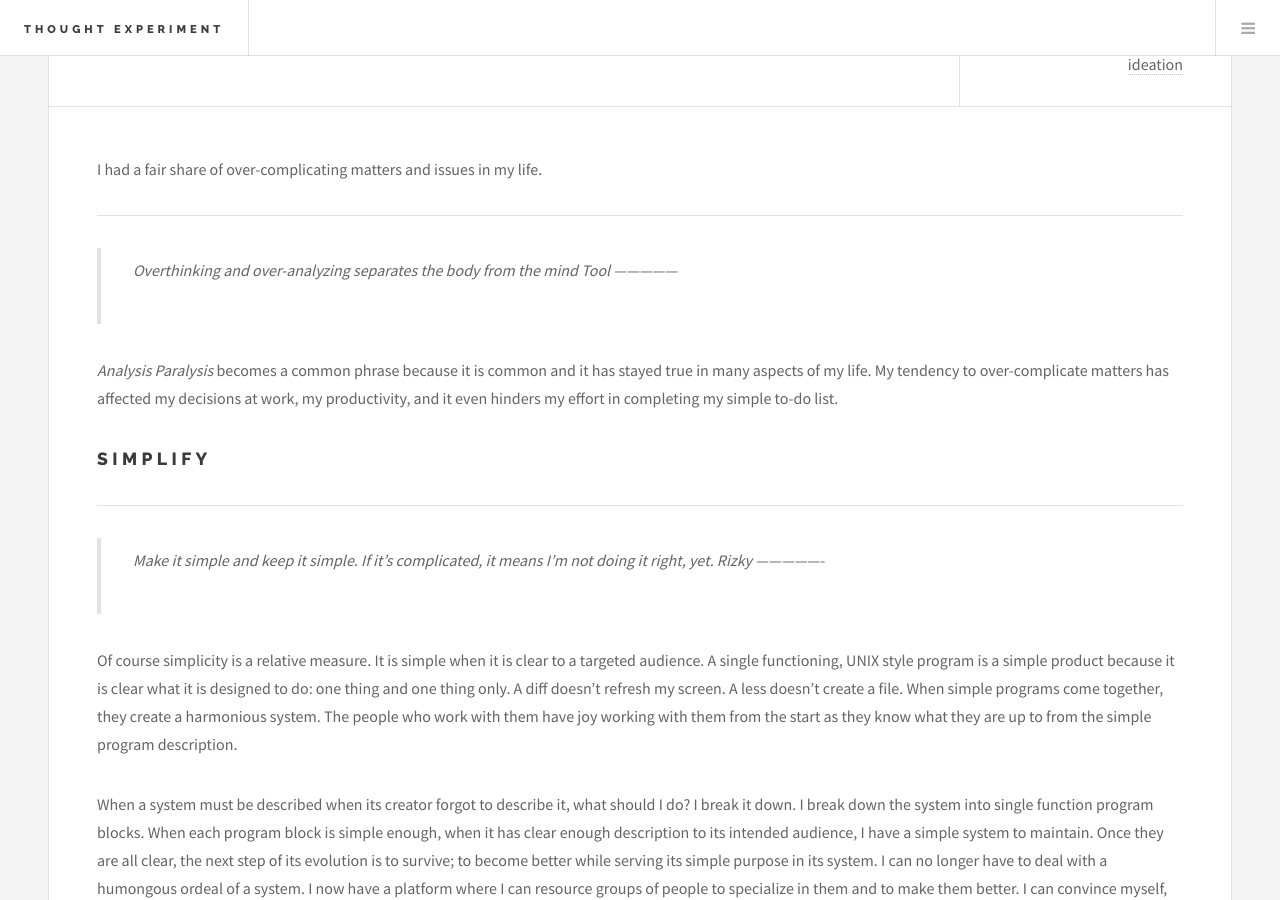
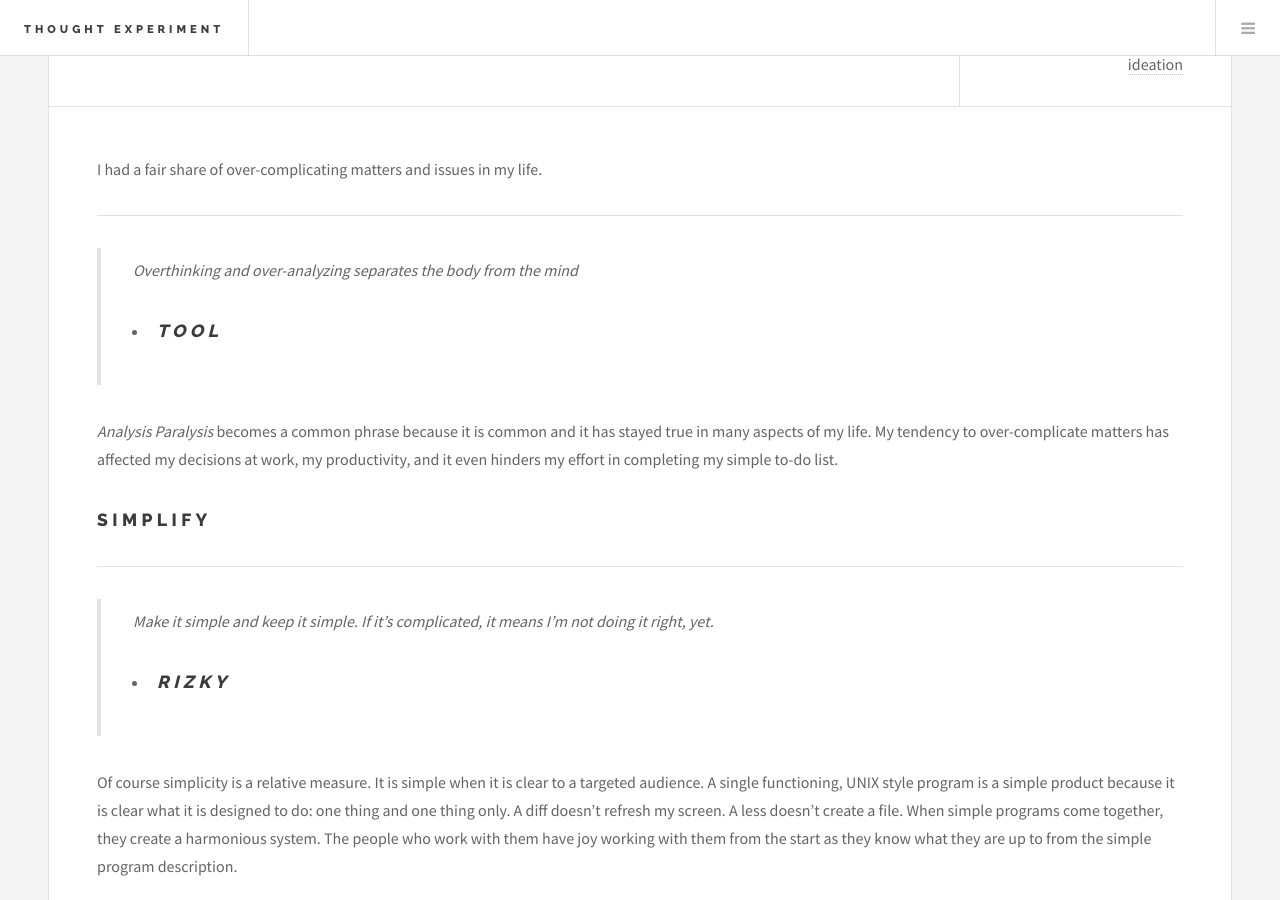
Before and after one commit to rizkylearns/thought-experiment, a Jekyll site: the page built from _posts/2016-07-08-simplify.md, in a window 1280 px wide and 900 px high, scrolled down 396 px. Built offline with Jekyll 4.4.1, drawn with Linux system fonts in a browser that asks for light colours.

Commit message:
fixing blog format. this is getting annoying

```diff
--- a/_posts/2016-07-08-simplify.md
+++ b/_posts/2016-07-08-simplify.md
@@ -11,15 +12,16 @@ I had a fair share of over-complicating matters and issues in my life.
 
 ---------------
 >Overthinking and over-analyzing separates the body from the mind
->*Tool*
+> - *Tool*
 ---------------
 
 *Analysis Paralysis* becomes a common phrase because it is common and it has stayed true in many aspects of my life. My tendency to over-complicate matters has affected my decisions at work, my productivity, and it even hinders my effort in completing my simple to-do list.
 
 ## Simplify
 ----------------
-> Make it simple and keep it simple. If it's complicated, it means I'm not doing it right, yet.
-> *Rizky*
+> Make it simple and keep it simple. If it's
+>  complicated, it means I'm not doing it right, yet.
+> - *Rizky*
 ----------------
 
 Of course simplicity is a relative measure. It is simple when it is clear to a targeted audience. A single functioning, UNIX style program is a simple product because it is clear what it is designed to do: one thing and one thing only. A diff doesn’t refresh my screen. A less doesn't create a file. When simple programs come together, they create a harmonious system. The people who work with them have joy working with them from the start as they know what they are up to from the simple program description.
```
Also changed, not shown: other parts of _posts/2016-07-08-simplify.md (+2 -1 lines).
